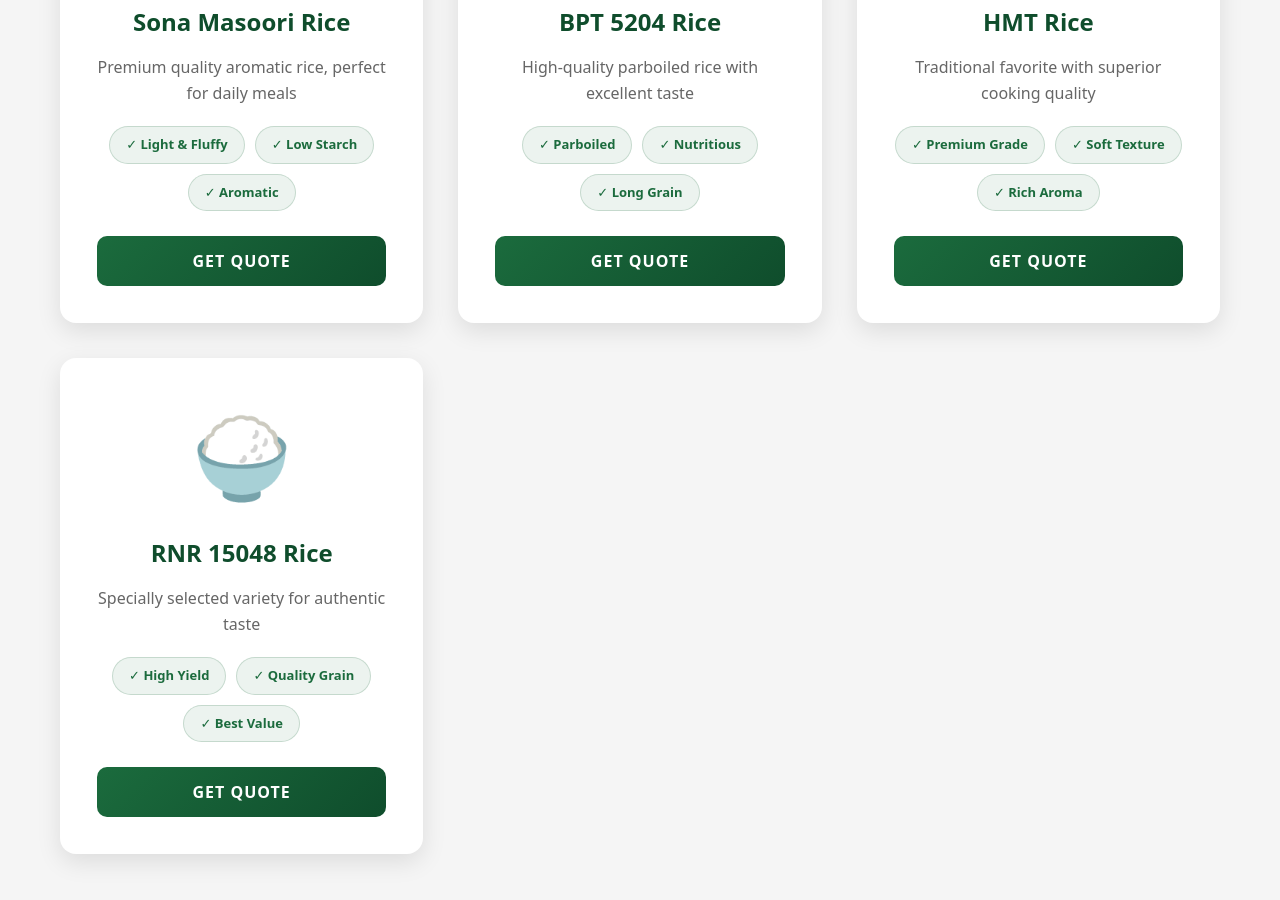
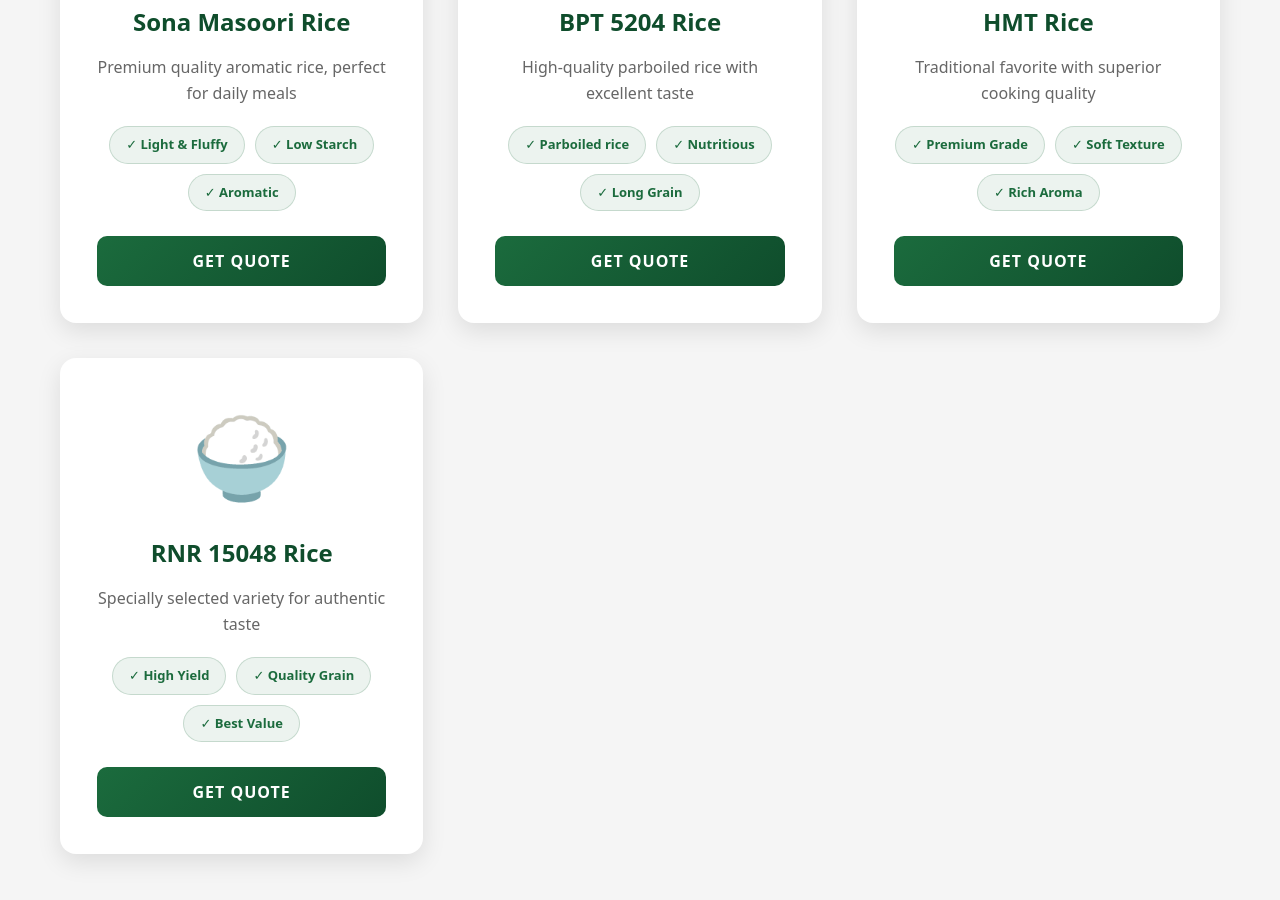
Before and after one commit to Chinna0107/aluris, a React (Vite) app: page / in a window 1280 px wide. Shown: the part 1300-2200 px from the top of the page. Built offline with nearby package versions, Linux system fonts and the light colour scheme.

Commit message:
Production 2.3

```diff
--- a/src/Components/Home.jsx
+++ b/src/Components/Home.jsx
@@ -20,7 +20,7 @@ function Home() {
       name: 'BPT 5204 Rice',
       description: 'High-quality parboiled rice with excellent taste',
       image: '🍚',
-      features: ['Parboiled', 'Nutritious', 'Long Grain']
+      features: ['Parboiled rice', 'Nutritious', 'Long Grain']
     },
     {
       name: 'HMT Rice',
```
